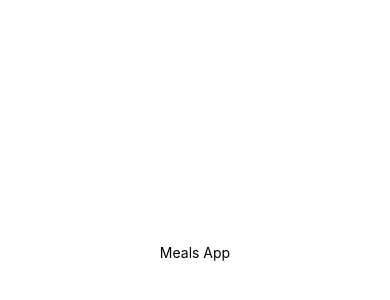
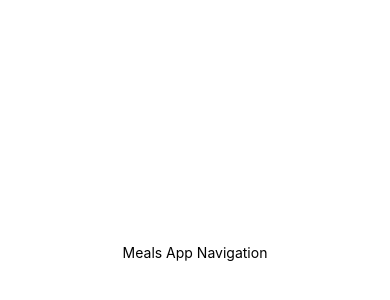
Before and after one commit to anandsimmy/rn-meals-app, a React Native app: screen / in a window 390 px wide. Shown: the part 170-470 px from the top of the page. Built offline with nearby package versions, Linux system fonts and the light colour scheme.

Commit message:
minor changes

```diff
--- a/App.js
+++ b/App.js
@@ -4,7 +4,7 @@ import { StyleSheet, Text, View } from 'react-native';
 export default function App() {
   return (
     <View style={styles.container}>
-      <Text>Meals App</Text>
+      <Text>Meals App Navigation</Text>
       <StatusBar style='auto' />
     </View>
   );
```
